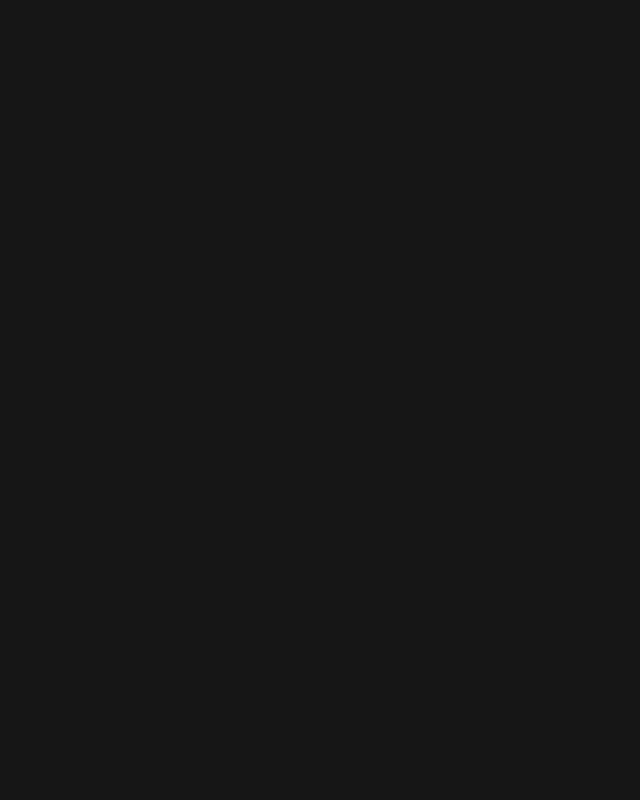
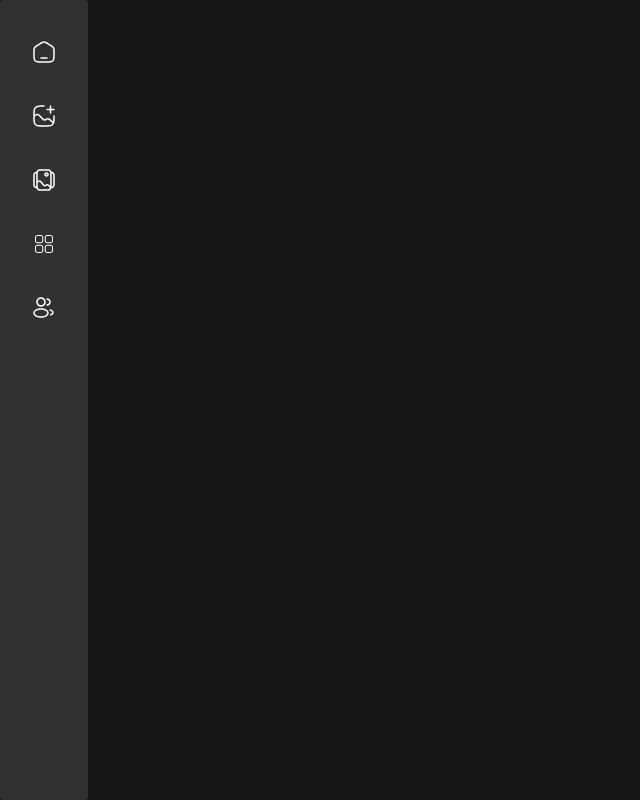
Before and after one commit to Manuel-heav/foodpick, a React (Vite) app: page /explore in a window 1280 px wide. Before the commit this address had no page. Shown: the whole page, without its empty margins (0-640 px from the left). Built offline with nearby package versions, Linux system fonts and the light colour scheme.

Commit message:
working on sidebar

```diff
--- a/src/App.tsx
+++ b/src/App.tsx
@@ -6,6 +6,9 @@ import SignUp from './_auth/forms/SignUp'
 import RootLayout from './_root/RootLayout'
 import Home from './_root/pages/Home'
 import Dashboard from './_root/pages/Dashboard'
+import AddPost from './_root/pages/AddPost'
+import Explore from './_root/pages/Explore'
+import Community from './_root/pages/Community'
 
 function App() {
 
@@ -19,7 +22,11 @@ function App() {
 
         <Route element={<RootLayout />}>
           <Route index element={<Home />}/>
+          <Route element={<AddPost />} path='/add-post'/>
           <Route element={<Dashboard />} path='/dashboard'/>
+          <Route element={<Explore />} path='/explore'/>
+          <Route element={<Dashboard />} path='/dashboard'/>
+          <Route element={<Community />} path='/community'/>
         </Route>
       </Routes>
     </div>
--- a/src/_root/RootLayout.tsx
+++ b/src/_root/RootLayout.tsx
@@ -1,7 +1,9 @@
 import { Outlet } from 'react-router-dom';
+import Sidebar from '../components/shared/Sidebar';
 const RootLayout = () => {
   return (
     <div>
+      <Sidebar />
       <Outlet />
     </div>
   )
--- /dev/null
+++ b/src/_root/pages/AddPost.tsx
@@ -0,0 +1,7 @@
+const AddPost = () => {
+  return (
+    <div>AddPost</div>
+  )
+}
+
+export default AddPost
--- /dev/null
+++ b/src/_root/pages/Community.tsx
@@ -0,0 +1,7 @@
+const Community = () => {
+  return (
+    <div>Community</div>
+  )
+}
+
+export default Community
--- /dev/null
+++ b/src/_root/pages/Explore.tsx
@@ -0,0 +1,7 @@
+const Explore = () => {
+  return (
+    <div>Explore</div>
+  )
+}
+
+export default Explore
--- a/src/components/shared/Sidebar.tsx
+++ b/src/components/shared/Sidebar.tsx
@@ -1,14 +1,16 @@
+import { SidebarLinks } from "../../constants/links"
 import SidebarLink from "./SidebarLink"
 
 const Sidebar = () => {
   return (
     <nav className="hidden md:flex px-8 py-10 h-100 bg-secondaryColor fixed top-0 left-0 h-screen rounded">
         <div className="flex gap-10 flex-col">
-            <SidebarLink iconName="home" />
-            <SidebarLink iconName="add-post" />
-            <SidebarLink iconName="people" />
-            <SidebarLink iconName="search" />
-            <SidebarLink iconName="bookmark" />
+            {
+                SidebarLinks.map(link => (
+                    <SidebarLink key={link.label} iconName={link.imgUrl} route={link.route} />
+                ))
+            }
+
         </div>
     </nav>
   )
--- a/src/components/shared/SidebarLink.tsx
+++ b/src/components/shared/SidebarLink.tsx
@@ -1,8 +1,10 @@
-const SidebarLink = ({ iconName } : {iconName: string}) => {
+import { Link } from "react-router-dom"
+
+const SidebarLink = ({ iconName, route } : {iconName: string, route: string}) => {
   return (
-    <div className="text-white cursor-pointer">
-        <img src={`/assets/icons/${iconName}.svg`} alt="Home" className="h-6"/>
-    </div>
+    <Link to={route} className="text-white cursor-pointer">
+        <img src={iconName} className="h-6"/>
+    </Link>
   )
 }
 
--- /dev/null
+++ b/src/constants/links.ts
@@ -0,0 +1,28 @@
+export const SidebarLinks = [
+    {
+        imgUrl: "/assets/icons/home.svg",
+        label: "Home",
+        route: "/"
+    },
+    {
+        imgUrl: "/assets/icons/add-post.svg",
+        label: "Add",
+        route: "/add-post"
+    },
+    {
+        imgUrl: "/assets/icons/wallpaper.svg",
+        label: "Explore",
+        route: "/explore"
+    },
+    {
+        imgUrl: "/assets/icons/dashboard.svg",
+        label: "Dashboard",
+        route: "/dashboard"
+    },
+    {
+        imgUrl: "/assets/icons/people.svg",
+        label: "Community",
+        route: "/community"
+    },
+
+]
```
Also changed, not shown: public/assets/icons/dashboard.svg (added), public/assets/icons/wallpaper.svg.
